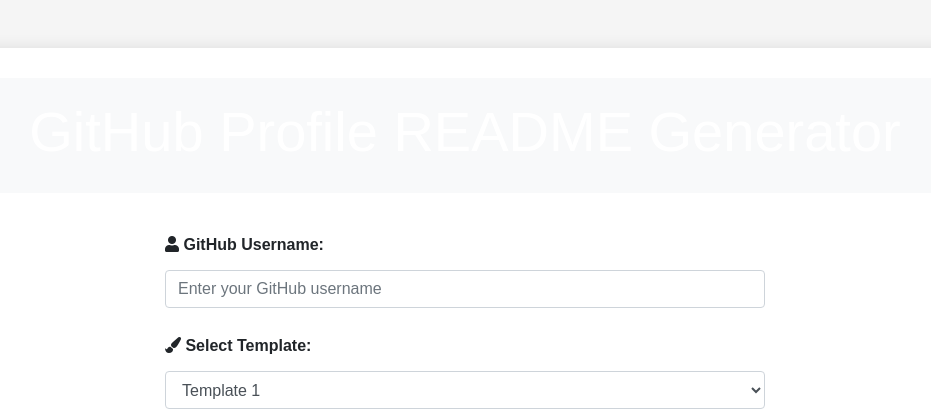
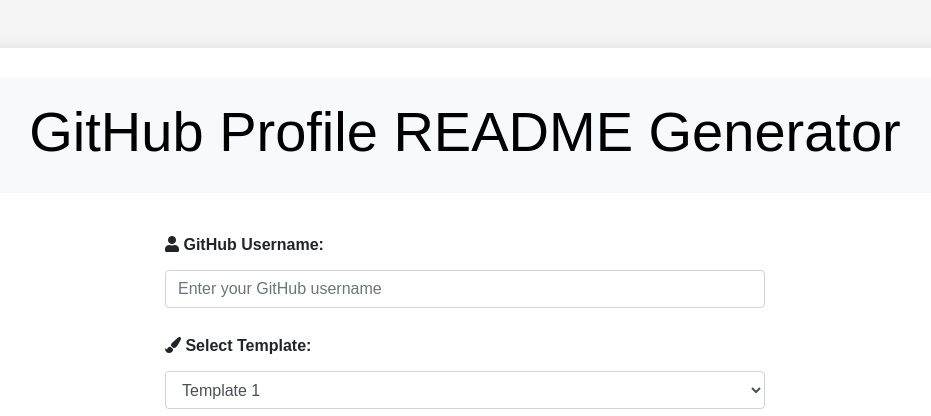
Before and after one commit to preetamlenka3/Github-Readme-Generator, a plain HTML site: page index.html in a window 1280 px wide. Shown: the top 416 px of the page, without its empty margins (175-1106 px from the left). Drawn offline with nearby package versions, Linux system fonts and the light colour scheme.

Commit message:
Update index.html
Signed-off-by: P charan lenka <preetamlenka3@gmail.com>

```diff
--- a/index.html
+++ b/index.html
@@ -13,7 +13,7 @@
 <body>
     <div class="container mt-5">
         <div class="jumbotron bg-light">
-            <h1 class="display-4 text-center">GitHub Profile README Generator</h1>
+            <h1 class="display-4 text-center" style="color: black !important;">GitHub Profile README Generator</h1>
         </div>
 
         <form>
```
